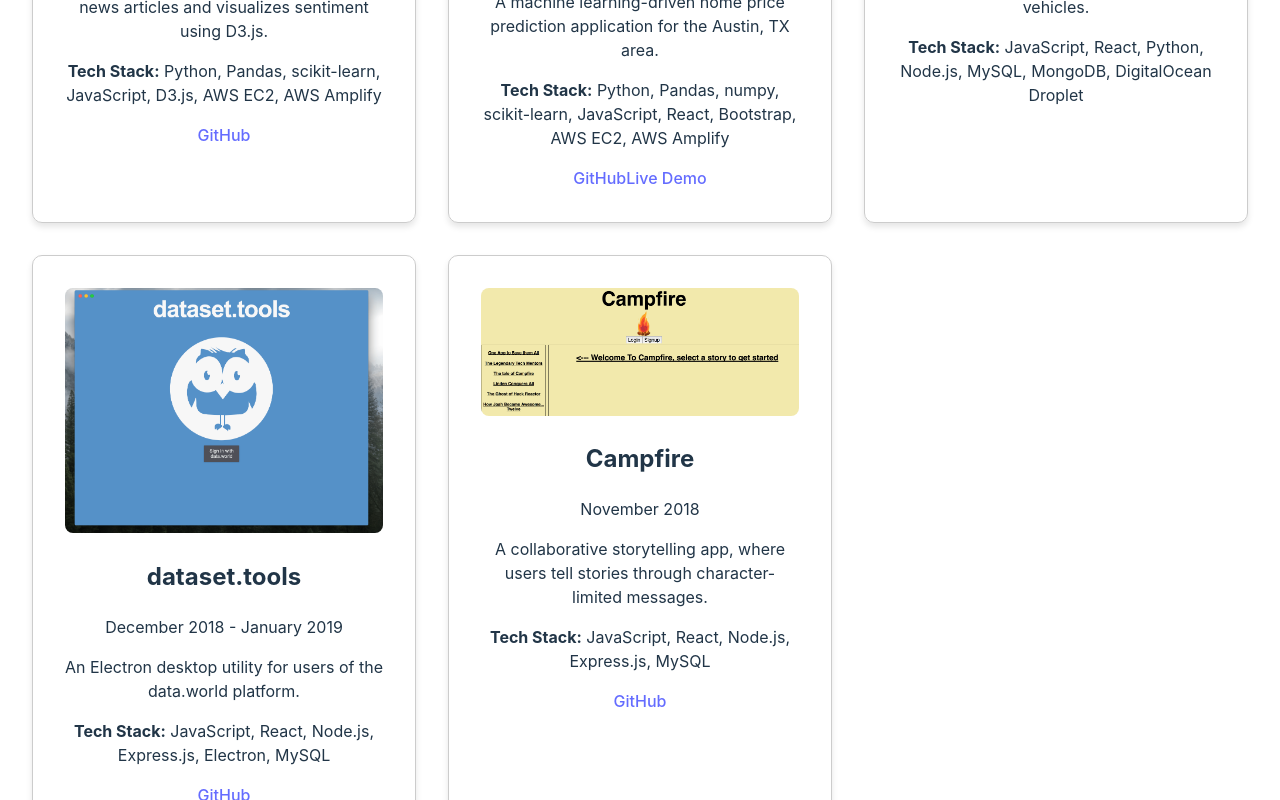
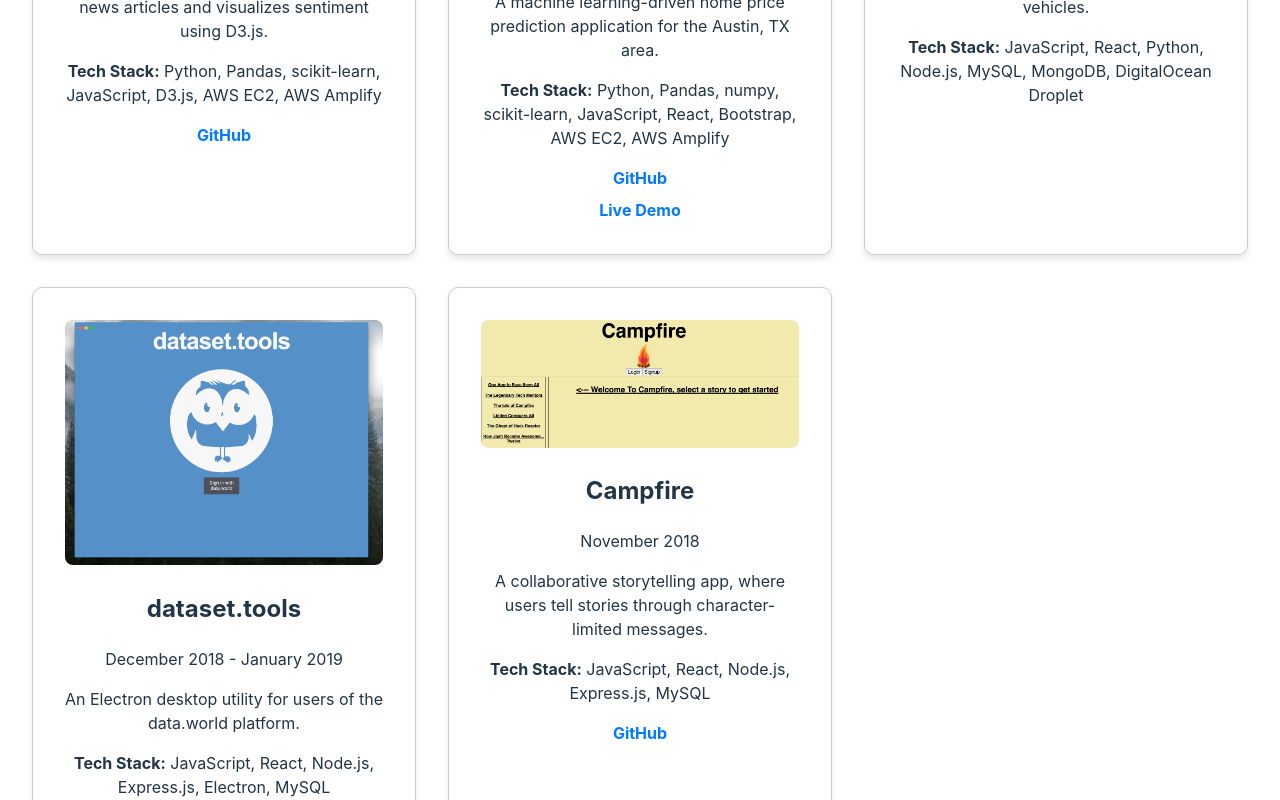
Before and after one commit to calebkress/portfolio-website, a React (Vite) app: page / in a window 1280 px wide. Shown: the part 2060-2860 px from the top of the page. Built offline with nearby package versions, Linux system fonts and the light colour scheme.

Commit message:
updated homescope links

```diff
--- a/src/components/Projects.css
+++ b/src/components/Projects.css
@@ -55,3 +55,21 @@
       padding: 2rem;
     }
   }
+
+  .project-links {
+    display: flex;
+    flex-direction: column; /* Arrange links vertically */
+    gap: 0.5rem; /* Adds spacing between the links */
+    margin-top: 1rem; /* Optional: Adds spacing above the links section */
+  }
+
+  .project-links a {
+    text-decoration: none; /* Optional: Customize link style */
+    color: #007bff; /* Optional: Change to a desired color */
+    font-weight: bold; /* Optional: Make links more prominent */
+    transition: color 0.2s ease-in-out; /* Optional: Smooth hover effect */
+  }
+
+  .project-links a:hover {
+    color: #0056b3; /* Optional: Change link color on hover */
+  }
--- a/src/components/Projects.jsx
+++ b/src/components/Projects.jsx
@@ -16,7 +16,7 @@ const Projects = () => {
       name: "HomeScope",
       description: "A machine learning-driven home price prediction application for the Austin, TX area.",
       techStack: ["Python", "Pandas", "numpy", "scikit-learn", "JavaScript", "React", "Bootstrap", "AWS EC2", "AWS Amplify"],
-      githubLink: "https://github.com/calebkress/house-price-prediction",
+      githubLink: "https://github.com/calebkress/homescope-release",
       demoLink: "https://homescope.homes/",
       screenshot: "/homescopemain.png",
       date: "August 2023 - March 2024"
```
